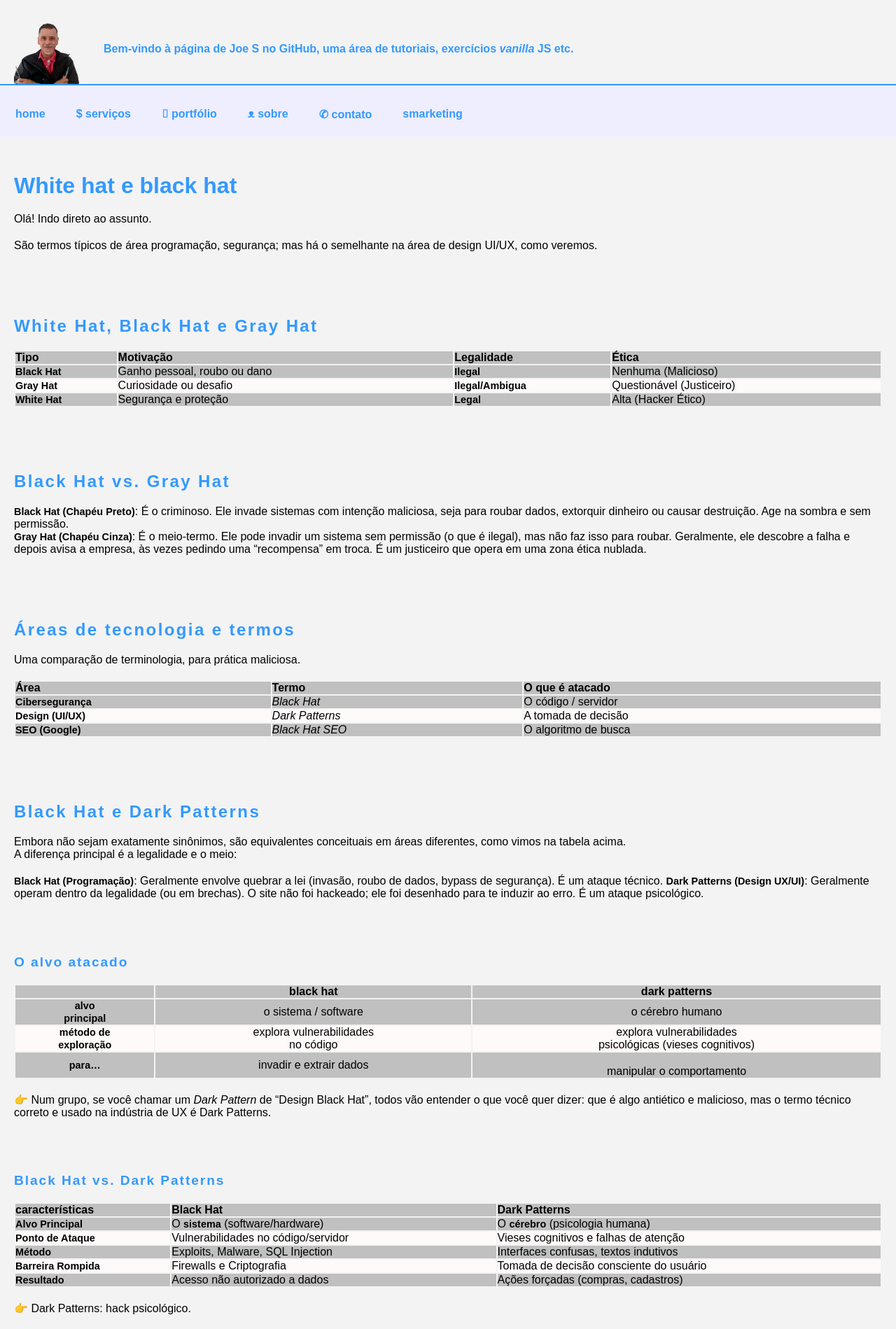
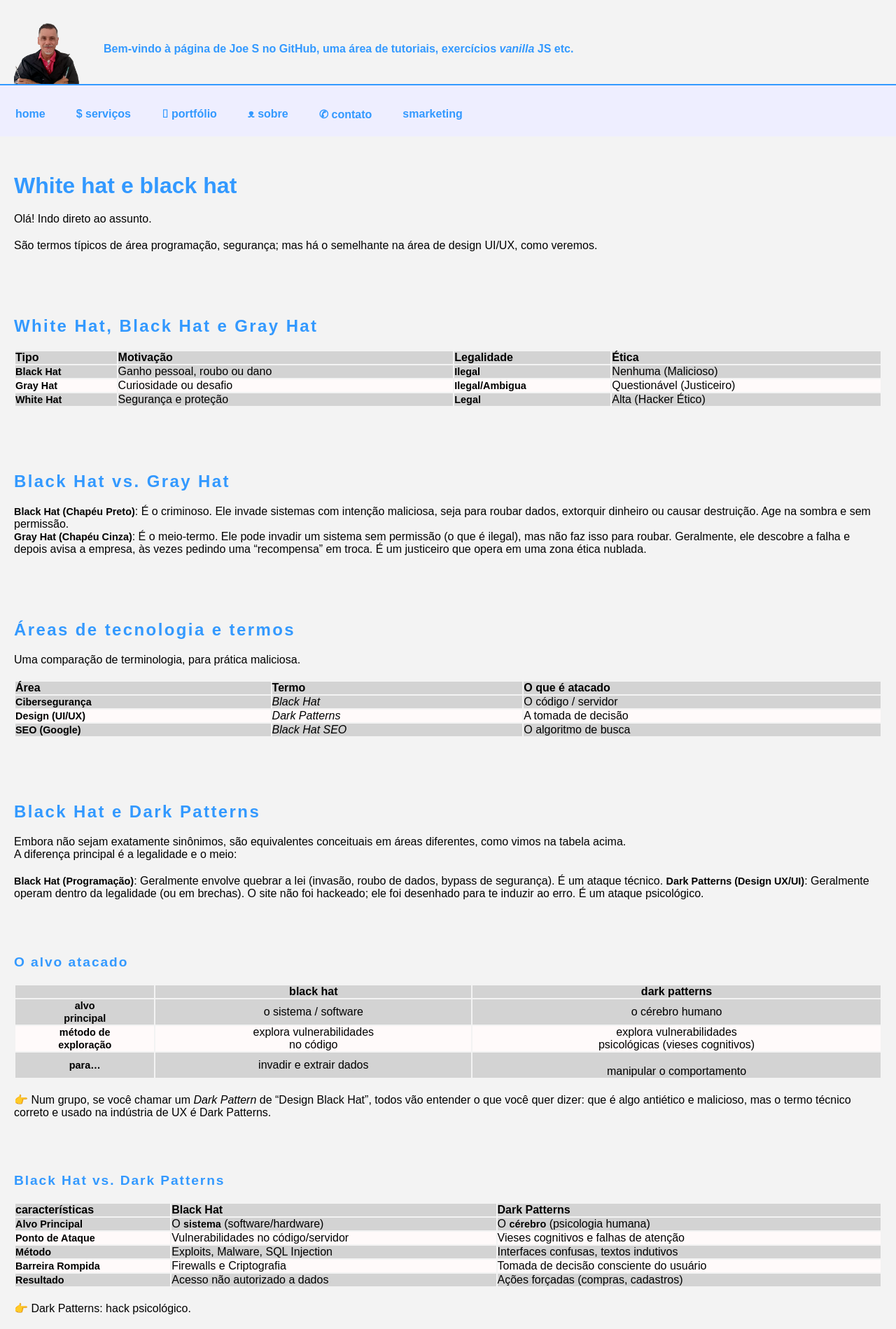
Before and after one commit to Joesynth/joesynth.github.io, a Jekyll site: the page built from _posts/2021-03-07-white-hat-e-black-hat.md, in a window 1280 px wide. Shown: the top 1899 px of the page at 70% size. Built offline with Jekyll 4.4.1, drawn with Linux system fonts in a browser that asks for light colours.

Commit message:
Update style.css

```diff
--- a/css/style.css
+++ b/css/style.css
@@ -84,13 +84,13 @@
 
 blockquote { border-left: 2px solid lightgray; color: gray; font-style: italic; margin-left: 1em; padding-left: 1em;}
 
-thead { background-color: lightgray; }
+thead { background-color: lightyellow; }
 
 /* tab - cor de fundo apenas nas linhas pares */
 tr:nth-child(even) { background-color: snow; }
 
 /* tab - cor de fundo nas linhas ímpares */
-tr:nth-child(odd) { background-color: silver; }
+tr:nth-child(odd) { background-color: lightgray; }
 
 
 
```
